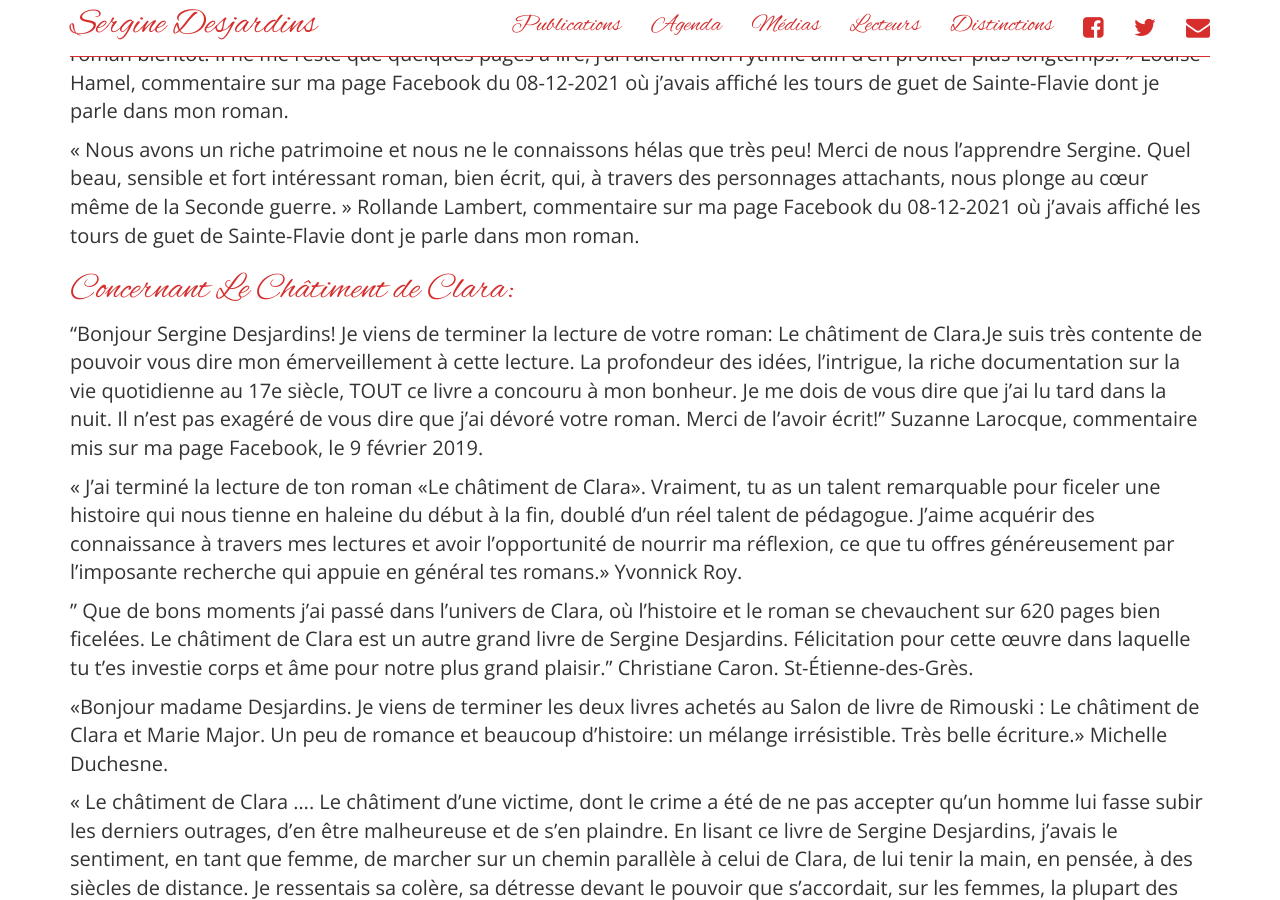
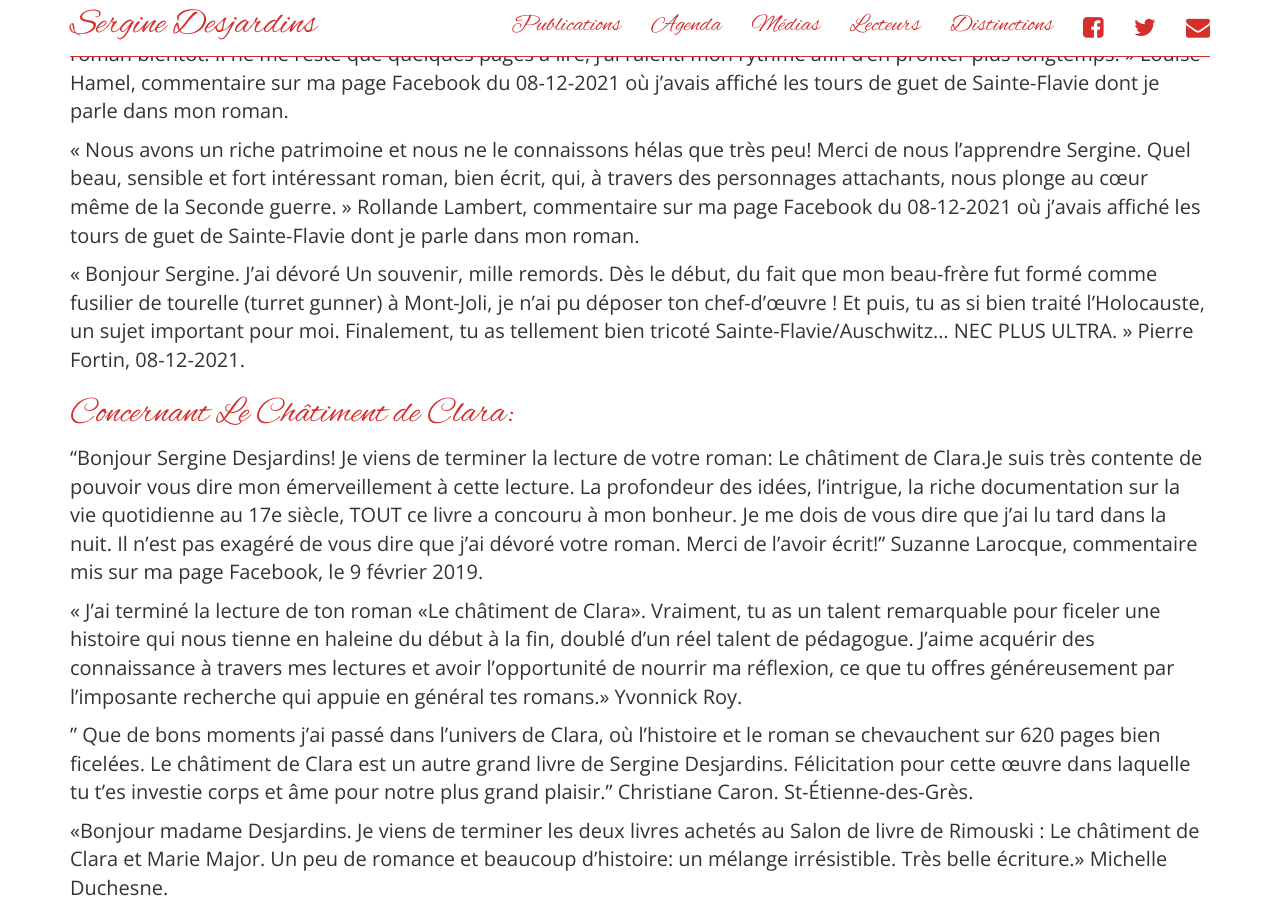
Before and after one commit to serginedesjardins/serginedesjardins.github.io, a Jekyll site: the page built from lecteurs.md, in a window 1280 px wide and 900 px high, scrolled down 3487 px. Built offline with Jekyll 4.4.1, drawn with Linux system fonts in a browser that asks for light colours; nearby versions of some CDN libraries.

Commit message:
Pierre Fortin

```diff
--- a/lecteurs.md
+++ b/lecteurs.md
@@ -76,6 +76,8 @@ Sergine, toute mon émotion à fleur de peau et ma gratitude pour ce tableau de
 «  En lisant ce passage, je n’avais pas fait le lien avec cette tour que je connais bien pourtant… Merci ! Je vais terminer ton roman bientôt. Il ne me reste que quelques pages à lire, j’ai ralenti mon rythme afin d’en profiter plus longtemps. » Louise Hamel, commentaire sur ma page Facebook du 08-12-2021 où j’avais affiché les tours de guet de Sainte-Flavie dont je parle dans mon roman.
 
 «  Nous avons un riche patrimoine et nous ne le connaissons hélas que très peu! Merci de nous l’apprendre Sergine. Quel beau, sensible et fort intéressant roman, bien écrit, qui, à travers des personnages attachants, nous plonge au cœur même de la Seconde guerre. » Rollande Lambert, commentaire sur ma page Facebook du 08-12-2021 où j’avais affiché les tours de guet de Sainte-Flavie dont je parle dans mon roman.
+
+« Bonjour Sergine. J’ai dévoré Un souvenir, mille remords. Dès le début, du fait que mon beau-frère fut formé comme fusilier de tourelle (turret gunner) à Mont-Joli, je n’ai pu déposer ton chef-d’œuvre ! Et puis, tu as si bien traité l’Holocauste, un sujet important pour moi. Finalement, tu as tellement bien tricoté Sainte-Flavie/Auschwitz… NEC PLUS ULTRA. » Pierre Fortin, 08-12-2021.
 
 # Concernant Le Châtiment de Clara:
 
```
